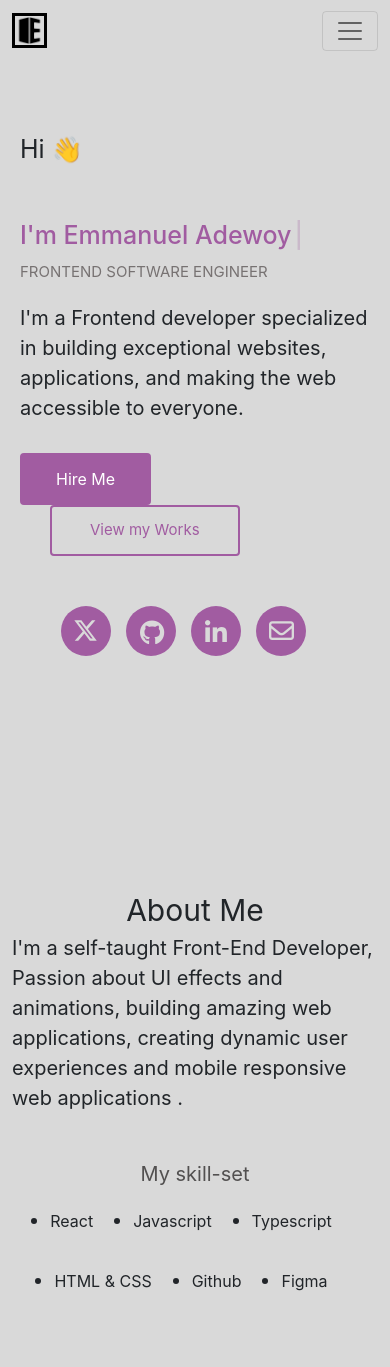
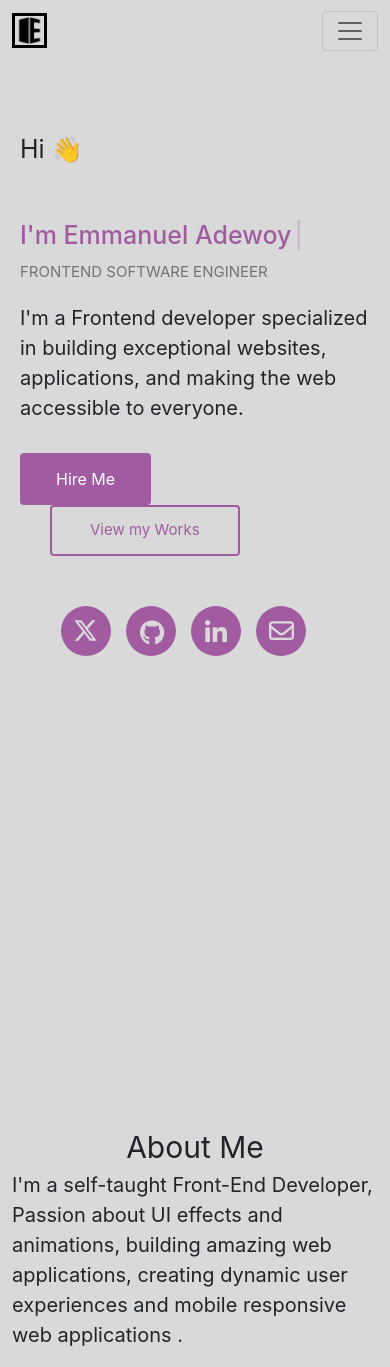
Before and after one commit to Emmaxfans/portfolio, a React (Create React App) app: page / in a window 390 px wide. Shown: the top 1367 px of the page. Built offline with nearby package versions, Linux system fonts and the light colour scheme.

Commit message:
added changes to the hero section

```diff
--- a/src/Assets/styles/Hero.css
+++ b/src/Assets/styles/Hero.css
@@ -137,7 +137,8 @@
   }
 
   .div-hand{
-    padding-left:100px;
+    /* height: 500px; */
+    /* padding-left:100px; */
   }
 
 
--- a/src/Component/About/About.css
+++ b/src/Component/About/About.css
@@ -44,7 +44,8 @@
             height: auto;
         }
         .header-A{
-            padding-top: 100px;
+            /* padding-top: 100px; */
+            margin-top: 80px;
             font-size: 30px;
             text-align: center;
             font-weight: 400;
--- a/src/Component/Hero/Hero.css
+++ b/src/Component/Hero/Hero.css
@@ -1,6 +1,6 @@
 /* Desktop view  */
 .con1{
-    height: 85vh;
+    /* height: 85vh; */
     margin-top: 30px;
   }
 
@@ -32,6 +32,7 @@
   }
 
   .img3{
+    padding: 5% 10%;
     /* padding-top: 70px; */
     /* padding-right: 40px; */
     /* border-radius: 10px; */
@@ -198,9 +199,13 @@
         padding: 0px 20px;
       }
 
+      .hero1{
+        height: 100vh;
+      }
+
       .img3{
         padding-top: 0px;
-        /* padding-right: 40px; */
+        padding-right: 40px;
       }
 
       .btn1 a{
@@ -220,7 +225,7 @@
       }
 
       .div-hand{
-        padding-left: 40px;
+        /* padding-left: 40px; */
       }
 
       .btn1{
--- a/src/Component/Hero/Hero.js
+++ b/src/Component/Hero/Hero.js
@@ -3,28 +3,13 @@ import handcoding from '../../Assets/images/hand1.gif';
 // import guy from '../../Assets/images/guy1.PNG';
 import SocialIcon from '../SocialIcon';
 import { Typewriter } from 'react-simple-typewriter';
-import { useState } from 'react';
 
 const Hero = () => {
-  const [isFlipped, setIsFlipped] = useState(false);
-  const [isBackVisible, setIsBackVisible] = useState(false);
-
-  const handleMouseEnter = () => {
-    if (isFlipped) {
-      setIsBackVisible(true);
-    }
-    setIsFlipped(!isFlipped);
-  };
-
-  const handleMouseLeave = () => {
-    setIsBackVisible(false);
-  };
-
-  return (
+    return (
     <div>
         <div className='container con1'>
 
-<div className="row">
+<div className="row hero1">
 
 <div className="col-lg-6">
 
@@ -62,6 +47,10 @@ const Hero = () => {
 </div>
 
 <div className="col-lg-6">
+
+<div className='div-hand front'>
+    <img className="img3 img-fluid" src={handcoding} alt="handcoding" />
+  </div>
 {/* <div className={` ${isFlipped ? 'flipped' : ''}`} onMouseEnter={handleMouseEnter} onMouseLeave={handleMouseLeave}>
   <div className='div-hand front'>
     <img className="img3 img-fluid" src={handcoding} alt="handcoding" />
@@ -73,14 +62,14 @@ const Hero = () => {
 
     </div> */}
 
-  <div className={`box ${isFlipped ? 'flipped' : ''}`} onMouseEnter={handleMouseEnter} onMouseLeave={handleMouseLeave}>
+  {/* <div className={`box ${isFlipped ? 'flipped' : ''}`} onMouseEnter={handleMouseEnter} onMouseLeave={handleMouseLeave}>
       <div className="front">
       <img className="img3 img-fluid" src={handcoding} alt="hand-coding" />
       </div>
       <div className={`back ${isBackVisible ? 'visible' : ''}`}>
       <img className="img3 img-fluid" src={handcoding} alt="hand-coding" />
       </div>
-    </div>
+    </div> */}
 
 </div>
 </div>
--- a/src/Component/Nav.js
+++ b/src/Component/Nav.js
@@ -1,7 +1,5 @@
 // styling
 import '../Assets/styles/Hero.css';
-
-
 // images
 
 import logo from '../Assets/images/letter-e.png';
```
